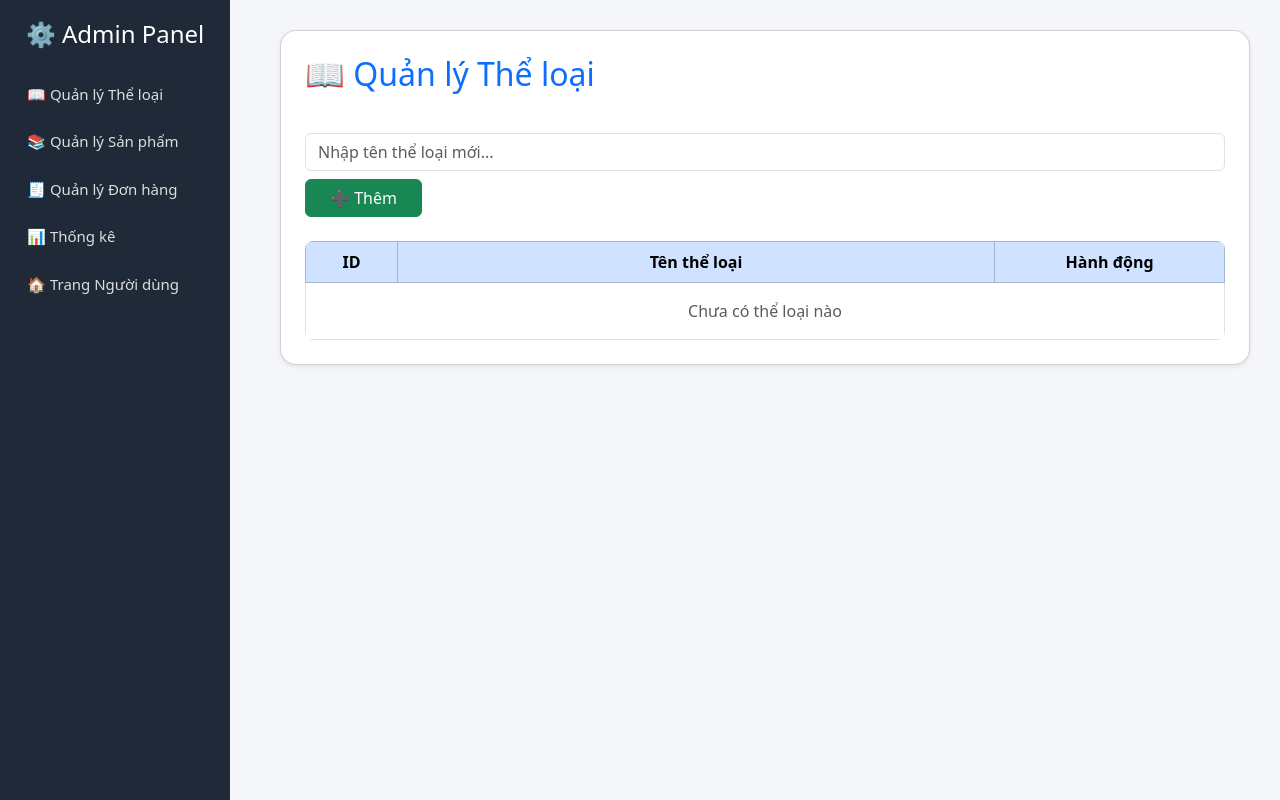
After one commit to npt2111/bookshop_web, a Flask app: page /admin/type in a window 1280 px wide. The commit adds this page. Run offline with Flask 3, Linux system fonts and the light colour scheme; data that the repository does not hold is empty.

Commit message:
add function

```diff
--- a/app.py
+++ b/app.py
@@ -120,8 +120,17 @@ def admin():
 
 @app.route("/admin/product")
 def product():
+    search = request.args.get("search", "").strip().lower()
     res = supabase.table("inventory").select("*").order("id", desc=False).execute()
     products = res.data or []
+
+    if search:
+        products = [
+            p for p in products
+            if search in (p.get("product") or "").lower()
+            or search in (p.get("author") or "").lower()
+        ]
+
     msg = request.args.get("msg")
     return render_template("admin/product.html", products=products, msg=msg)
 # -------------------------
@@ -130,6 +139,8 @@ def product():
 import time
 import os
 from werkzeug.utils import secure_filename
+
+
 
 @app.route("/admin/add", methods=["GET", "POST"])
 def add_product():
@@ -483,6 +494,74 @@ def update_order_status(order_id):
     supabase.table("orders").update({"status": "accept"}).eq("order_id", order_id).execute()
 
     return redirect(url_for("admin_orders"))
+# -------------------------
+#  Quản lý thể loại
+# -------------------------
+@app.route("/admin/type")
+def admin_type():
+    res = supabase.table("type_book").select("*").order("id", desc=False).execute()
+    types = res.data or []
+    msg = request.args.get("msg")
+    return render_template("admin/type.html", types=types, msg=msg)
+@app.route("/admin/type/add", methods=["POST"])
+def add_type():
+    name = request.form.get("name")
+    if name:
+        supabase.table("type_book").insert({"name": name}).execute()
+        return redirect(url_for("admin_type", msg="✅ Thêm thể loại thành công!"))
+    return redirect(url_for("admin_type", msg="⚠️ Tên thể loại không được để trống!"))
+
+@app.route("/admin/type/edit/<int:id>", methods=["GET", "POST"])
+def edit_type(id):
+    # Nếu form được gửi lên
+    if request.method == "POST":
+        new_name = request.form.get("name")
+        if new_name:
+            supabase.table("type_book").update({"name": new_name}).eq("id", id).execute()
+            return redirect(url_for("admin_type", msg="📝 Cập nhật thể loại thành công!"))
+        return redirect(url_for("admin_type", msg="⚠️ Tên thể loại không được để trống!"))
+
+    # Lấy dữ liệu cũ để hiển thị trong form sửa
+    t = supabase.table("type_book").select("*").eq("id", id).single().execute().data
+    return render_template("admin/edit_type.html", type_item=t)
+
+
+@app.route("/admin/type/delete/<int:id>")
+def delete_type(id):
+    supabase.table("type_book").delete().eq("id", id).execute()
+    return redirect(url_for("admin_type", msg="🗑️ Xóa thể loại thành công!"))
+
+@app.route("/admin/stats")
+def admin_stats():
+    # Tổng sản phẩm
+    total_products = len(supabase.table("inventory").select("id").execute().data or [])
+
+    # Tổng đơn hàng
+    total_orders = len(supabase.table("orders").select("id").execute().data or [])
+
+    # Tổng doanh thu từ đơn hàng đã duyệt
+    accepted_orders = supabase.table("orders").select("total_amount").eq("status", "accept").execute().data or []
+    total_revenue = sum(o.get("total_amount", 0) for o in accepted_orders)
+
+    # Top 5 sản phẩm bán chạy
+    all_orders = supabase.table("orders").select("product").eq("status", "accept").execute().data or []
+    sales_count = {}
+    for order in all_orders:
+        products = order.get("product")
+        if isinstance(products, str):
+            products = json.loads(products)
+        for p in products:
+            name = p.get("name")
+            qty = p.get("quantity", 0)
+            sales_count[name] = sales_count.get(name, 0) + qty
+
+    top_selling = sorted(sales_count.items(), key=lambda x: x[1], reverse=True)[:5]
+
+    return render_template("admin/stats.html",
+                           total_products=total_products,
+                           total_orders=total_orders,
+                           total_revenue=total_revenue,
+                           top_selling=top_selling)
 
 # -------------------------
 #  Run
--- a/templates/admin.html
+++ b/templates/admin.html
@@ -45,8 +45,10 @@
 <!-- Sidebar -->
 <div class="sidebar">
   <h4 class="text-white text-center mb-4">⚙️ Admin Panel</h4>
+  <a href="{{ url_for('admin_type') }}">📖 Quản lý Thể loại</a>
   <a href="{{ url_for('product') }}">📚 Quản lý Sản phẩm</a>
   <a href="{{ url_for('admin_orders') }}">🧾 Quản lý Đơn hàng</a>
+  <a href="{{ url_for('admin_stats') }}">📊 Thống kê</a>
   <a href="{{ url_for('index') }}">🏠 Trang Người dùng</a>
 </div>
 
--- /dev/null
+++ b/templates/admin/type.html
@@ -0,0 +1,87 @@
+{% extends "admin.html" %}
+
+{% block content %}
+<style>
+  /* Hiệu ứng đẹp cho card và bảng */
+  .card {
+    border-radius: 16px;
+    box-shadow: 0 6px 20px rgba(0,0,0,0.1);
+  }
+
+  /* Giới hạn chiều cao bảng + thanh cuộn dọc */
+  .table-container {
+    max-height: 580px;
+    overflow-y: auto;
+    border-radius: 8px;
+  }
+
+  /* Làm đẹp thanh cuộn */
+  .table-container::-webkit-scrollbar {
+    width: 8px;
+  }
+  .table-container::-webkit-scrollbar-thumb {
+    background-color: #0d6efd;
+    border-radius: 4px;
+  }
+
+  /* Hiệu ứng hover từng hàng */
+  table tbody tr:hover {
+    background-color: #f1f8ff;
+    transition: 0.2s ease;
+  }
+
+  /* Cải thiện hiển thị trên mobile */
+  @media (max-width: 768px) {
+    .d-flex.gap-2 {
+      flex-direction: column;
+    }
+    form input {
+      width: 100%;
+    }
+    form button {
+      width: 100%;
+    }
+  }
+</style>
+
+<div class="card shadow-sm p-4 bg-white">
+  <div class="d-flex justify-content-between align-items-center mb-4 flex-wrap">
+    <h2 class="text-primary mb-3">📖 Quản lý Thể loại</h2>
+  </div>
+
+  <!-- Form thêm thể loại -->
+  <form method="POST" action="{{ url_for('add_type') }}" class="d-flex gap-2 mb-4 flex-wrap">
+    <input type="text" name="name" class="form-control" placeholder="Nhập tên thể loại mới..." required>
+    <button type="submit" class="btn btn-success px-4">➕ Thêm</button>
+  </form>
+
+  <!-- Bảng thể loại có thanh cuộn -->
+  <div class="table-container">
+    <table class="table table-hover align-middle table-bordered mb-0">
+      <thead class="table-primary text-center sticky-top">
+        <tr>
+          <th style="width: 10%;">ID</th>
+          <th style="width: 65%;">Tên thể loại</th>
+          <th style="width: 25%;">Hành động</th>
+        </tr>
+      </thead>
+      <tbody>
+        {% for t in types %}
+        <tr>
+          <td class="text-center fw-semibold">{{ t.id }}</td>
+          <td>{{ t.name }}</td>
+          <td class="text-center">
+            <a href="{{ url_for('edit_type', id=t.id) }}" class="btn btn-warning btn-sm me-1">✏️ Sửa</a>
+            <a href="{{ url_for('delete_type', id=t.id) }}" class="btn btn-danger btn-sm" onclick="return confirm('Bạn có chắc muốn xóa thể loại này?')">🗑 Xóa</a>
+          </td>
+        </tr>
+        {% else %}
+        <tr>
+          <td colspan="3" class="text-center text-muted py-3">Chưa có thể loại nào</td>
+        </tr>
+        {% endfor %}
+      </tbody>
+    </table>
+  </div>
+</div>
+{% endblock %}
--- a/templates/index.html
+++ b/templates/index.html
@@ -206,7 +206,7 @@
           <h5 class="card-title">{{ item.product }}</h5>
           <p class="text-muted mb-1">Tác giả: {{ item.author or 'Đang cập nhật' }}</p>
           <p class="text-muted mb-1">Thể loại: <span class="badge bg-primary">{{ item.type or 'Khác' }}</span></p>
-          <p class="price">💰 {{ item.price | default(0) }} VND</p>
+          <p class="price">{{ item.price | default(0) }} VND</p>
           <a href="{{ url_for('product_detail', product_id=item.id) }}" class="btn btn-outline-info w-75 mb-2">🔍 Chi tiết</a>
           <a href="{{ url_for('add_to_cart', product_id=item.id) }}" class="btn btn-outline-primary w-75">
               🛒 Thêm vào giỏ
```
Also changed, not shown: templates/admin/edit_product.html (+20 -51 lines), templates/admin/edit_type.html (added, +19 -0 lines), templates/admin/product.html (+21 -6 lines), templates/admin/stats.html (added, +39 -0 lines), 1 other file.
